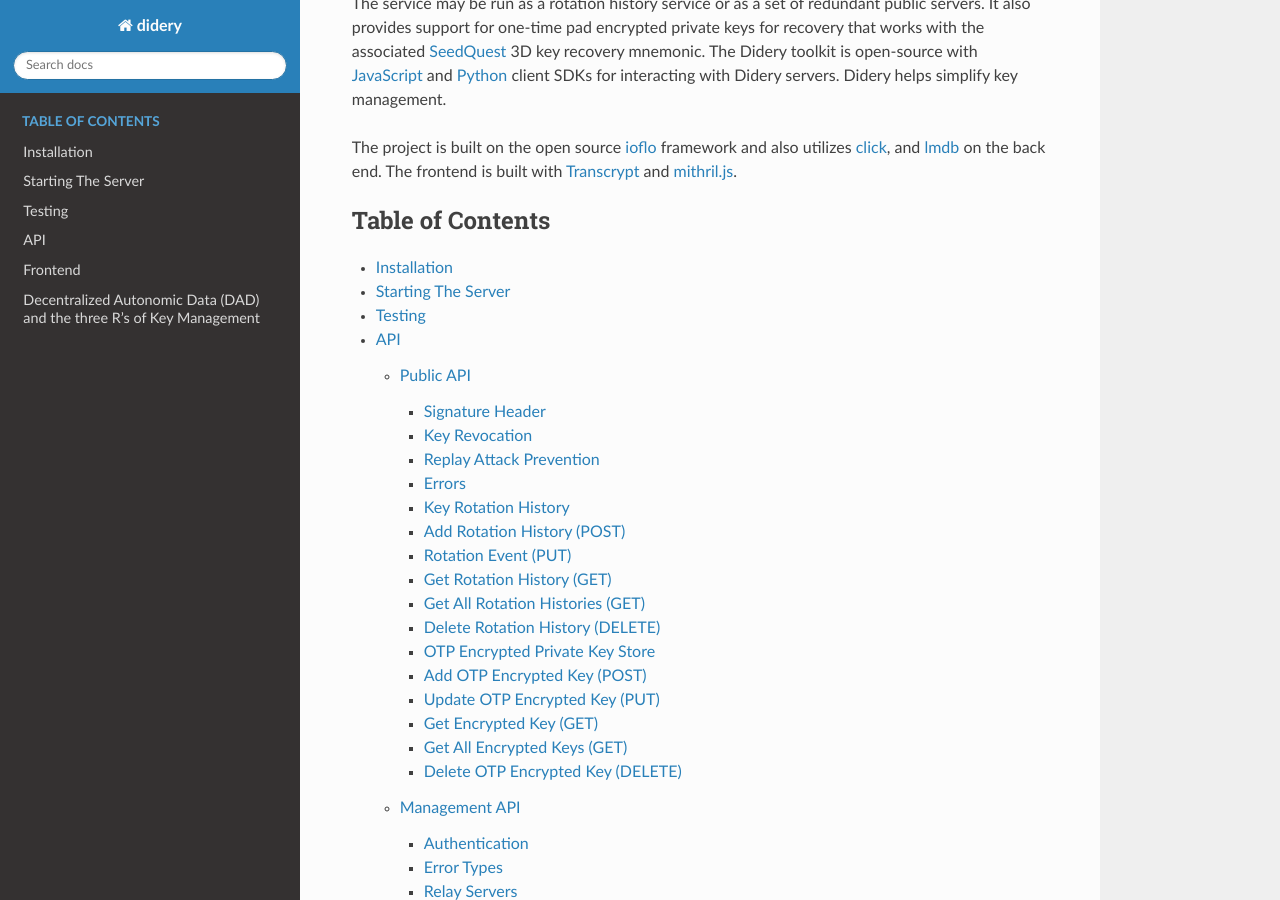
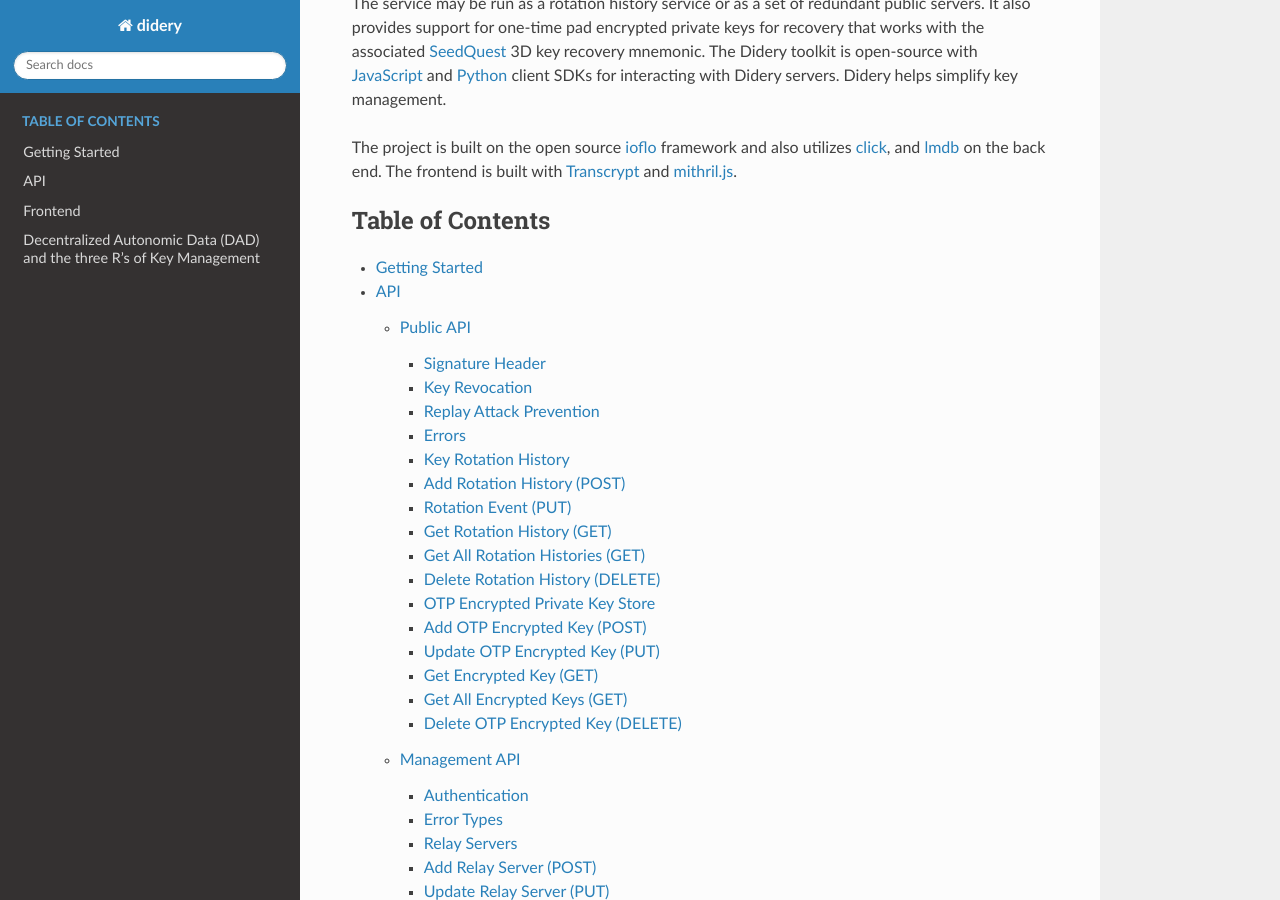
Before and after one commit to reputage/didery, a Sphinx documentation site: the page built from docs/index.rst, in a window 1280 px wide and 900 px high, scrolled down 408 px. Built offline with Sphinx 7.4.7 and the Read the Docs theme 2.0.0, drawn with Linux system fonts in a browser that asks for light colours.

Commit message:
updating heirarchy for read the docs

```diff
--- a/docs/getting_started.rst
+++ b/docs/getting_started.rst
@@ -1,5 +1,8 @@
+Getting Started
+===============
+
 Installation
-============
+------------
 
 This project depends on `python
 3.6 <https://www.python.org/downloads/>`__. You will need to install it
@@ -57,7 +60,7 @@
     $ sudo make install
 
 Starting The Server
-===================
+-------------------
 
 To start up the server simply run the command below
 
@@ -90,7 +93,7 @@
     http://localhost:8080
 
 Testing
-=======
+-------
 
 You will first need to clone the GitHub repo if you installed using the
 Pypi wheel. There are two sets of unit tests included in the project.
```
Also changed, not shown: docs/getting_started.md (+8 -6 lines).
